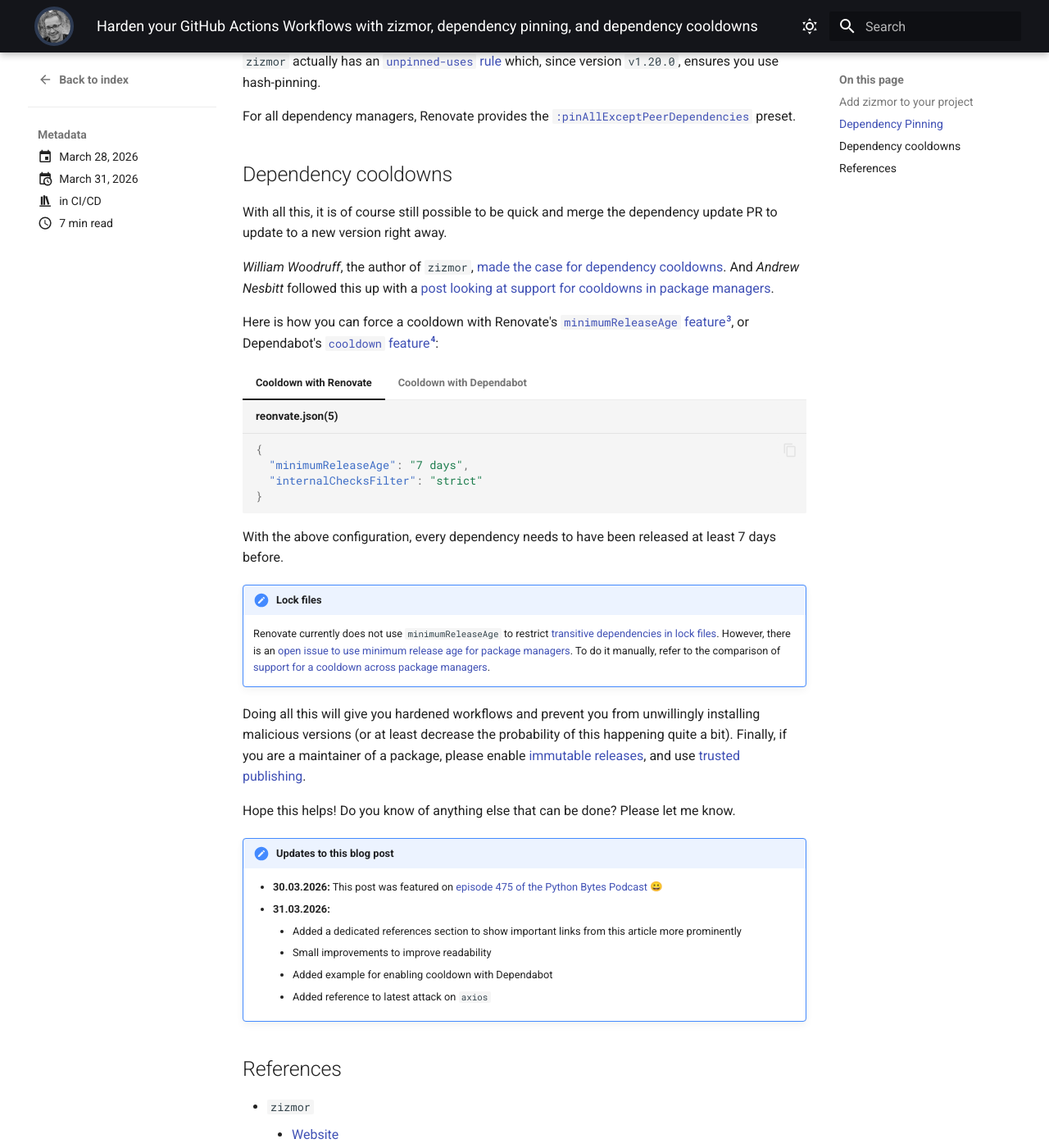
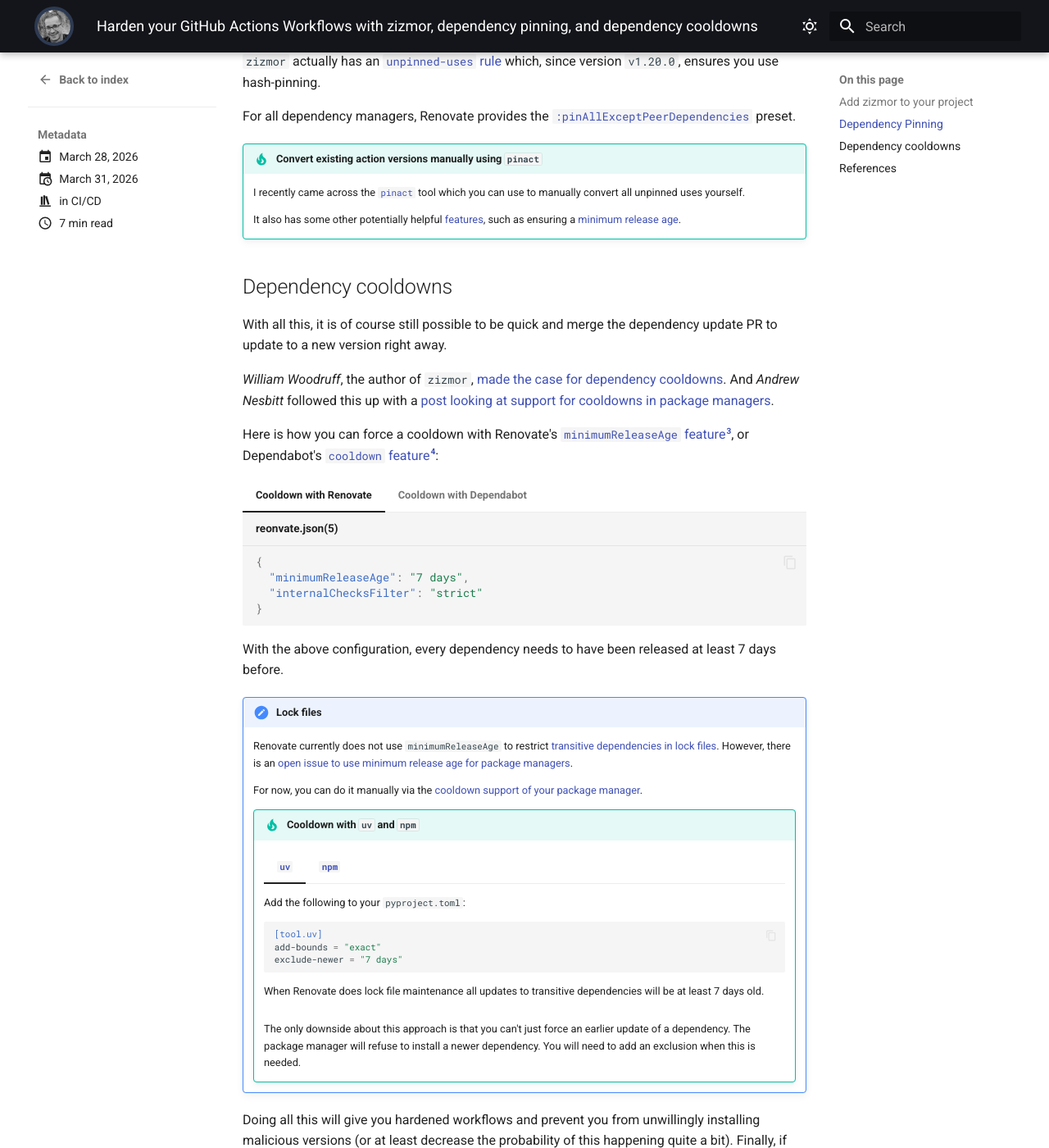
Before and after one commit to mschoettle/website, an MkDocs documentation site: the page built from docs/blog/posts/2026/harden-github-actions-workflows-zizmor.md, in a window 1280 px wide and 1400 px high, scrolled down 3263 px. Shown: the whole window at 82% size. Built offline with MkDocs 1.6.1 and Material for MkDocs 9.7.7, drawn with Linux system fonts in a browser that asks for light colours; emoji names are drawn with the system emoji font; plug-ins that fetch from the network failed and are left out; some of the changed text lies outside the part shown.

Commit message:
fix: improve hardening post (#342)

````diff
--- a/docs/blog/posts/2026/harden-github-actions-workflows-zizmor.md
+++ b/docs/blog/posts/2026/harden-github-actions-workflows-zizmor.md
@@ -77,7 +77,7 @@
 
     At the same time, I also suggest to use [`actionlint`][actionlint] with the `shellcheck` integration.
     It provides a lot of [checks][actionlint-checks] that complement `zizmor`.
-    In particular, it has a [`shellcheck` integration](https://github.com/rhysd/actionlint/blob/main/docs/checks.md#check-shellcheck-integ).
+    In particular, it has a [`shellcheck` integration](https://github.com/rhysd/actionlint/blob/main/docs/checks.md#check-shellcheck-integ) to check your scripts.
 
     You can add it as a pre-commit hook as well, either using the container image, or via the Go module:
 
@@ -115,7 +115,7 @@
 But what if you were _just_ a user of `trivy`.
 How could you have avoided (or delayed) getting the malicious version?
 
-The answer is: Dependency pinning.
+The answer is: **Dependency pinning**.
 
 ## Dependency Pinning
 
@@ -188,6 +188,12 @@
 
 For all dependency managers, Renovate provides the [`:pinAllExceptPeerDependencies`][renovate-preset-pinall] preset.
 
+!!! tip "Convert existing action versions manually using `pinact`"
+
+    I recently came across the [`pinact`](https://github.com/suzuki-shunsuke/pinact) tool which you can use to manually convert all unpinned uses yourself.
+
+    It also has some other potentially helpful [features](https://github.com/suzuki-shunsuke/pinact#features), such as ensuring a [minimum release age](https://github.com/suzuki-shunsuke/pinact#minimum-release-age-cooldown---min-age---verify-min-age).
+
 ## Dependency cooldowns
 
 With all this, it is of course still possible to be quick and merge the dependency update PR to update to a new version right away.
@@ -221,7 +227,34 @@
 
     Renovate currently does not use `minimumReleaseAge` to restrict [transitive dependencies in lock files](https://docs.renovatebot.com/key-concepts/minimum-release-age/#what-happens-to-transitive-dependencies).
     However, there is an [open issue to use minimum release age for package managers](https://github.com/renovatebot/renovate/issues/41652).
-    To do it manually, refer to the comparison of [support for a cooldown across package managers][package-managers-cooldown].
+
+    For now, you can do it manually via the [cooldown support of your package manager][package-managers-cooldown].
+
+    !!! tip "Cooldown with `uv` and `npm`"
+
+        === "`uv`"
+
+            Add the following to your `pyproject.toml`:
+
+            ```toml
+            [tool.uv]
+            add-bounds = "exact"
+            exclude-newer = "7 days"
+            ```
+
+            When Renovate does lock file maintenance all updates to transitive dependencies will be at least 7 days old.
+
+        === "`npm`"
+
+            Add the following to your `.npmrc`:
+
+            ```ini
+            min-release-age=7 # days
+            ```
+
+        The only downside about this approach is that you can't just force an earlier update of a dependency.
+        The package manager will refuse to install a newer dependency.
+        You will need to add an exclusion when this is needed.
 
 Doing all this will give you hardened workflows and prevent you from unwillingly installing malicious versions (or at least decrease the probability of this happening quite a bit).
 Finally, if you are a maintainer of a package, please enable [immutable releases][immutable-releases], and use [trusted publishing][trusted-publishing].
@@ -238,6 +271,10 @@
         - Small improvements to improve readability
         - Added example for enabling cooldown with Dependabot
         - Added reference to latest attack on `axios`
+    - **09.09.2026:**
+        - Small improvements to improve readability
+        - Added reference to `pinact`
+        - Added examples to keep a cooldown in lock files
 
 ## References
 
````
Also changed, not shown: other parts of docs/blog/posts/2026/harden-github-actions-workflows-zizmor.md (+1 -1 lines).
